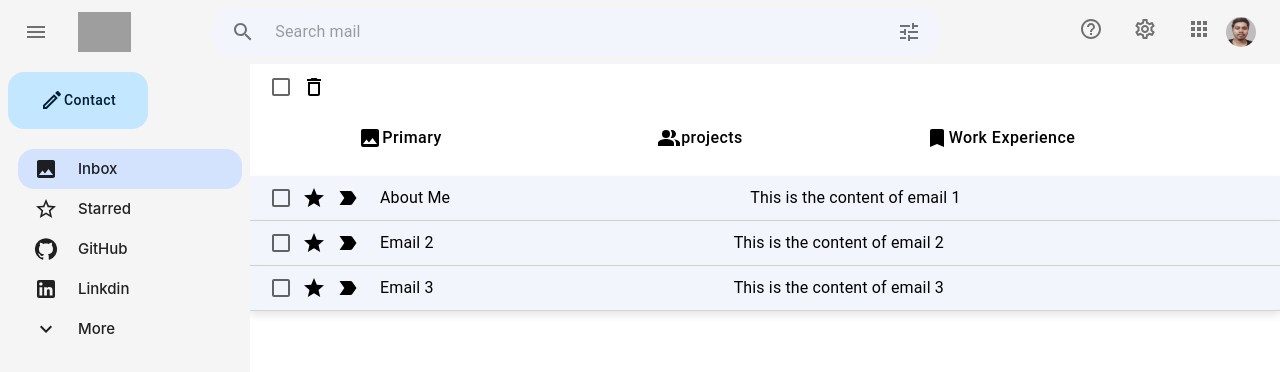
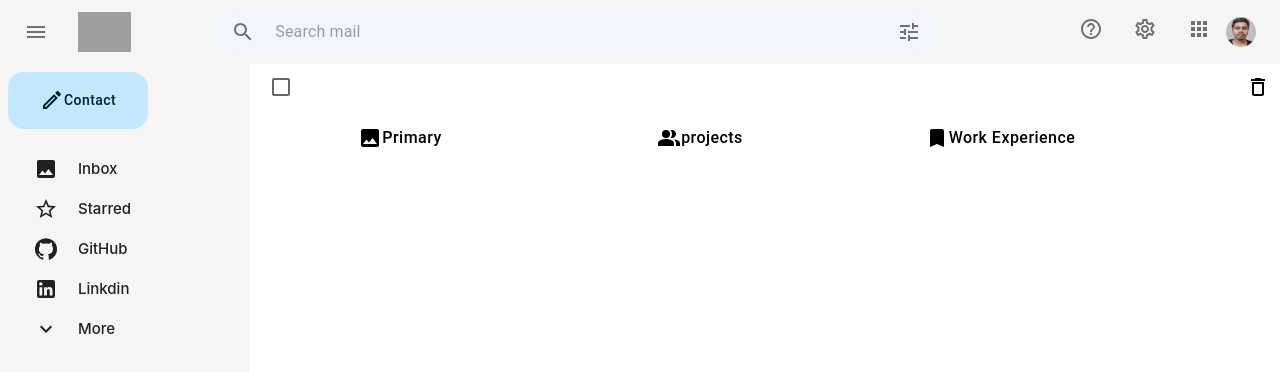
Before and after one commit to aksharkh/Gmail-Portfolio, a React (Create React App) app in the folder client/: page /emails/inbox in a window 1280 px wide. Shown: the top 372 px of the page. Built offline with nearby package versions, Linux system fonts and the light colour scheme; grey boxes are pictures that could not be loaded.

Commit message:
changed routings on buttons

```diff
--- a/client/src/App.js
+++ b/client/src/App.js
@@ -1,35 +1,33 @@
-import './App.css';
-import Header from './components/Header';
-import Sidebar from './components/Sidebar';
+import { createBrowserRouter, RouterProvider, Route, Navigate } from 'react-router-dom';
+import Main from './pages/Main';
+import Emails from './components/Emails';
+import Project from './components/Project';
+import Work from './components/Work';
+import Email from './components/Email';
+import ViewEmail from './components/ViewEmail';
 
-import Main from './pages/Main';
-import {routes} from './routes/routes';
-import { createBrowserRouter,  Route, Navigate, RouterProvider, createRoutesFromElements } from 'react-router-dom';
-
-
-const router = createBrowserRouter(
-  createRoutesFromElements(
-    <Route>
-      <Route path={routes.main.path} element={<Navigate to={`${routes.emails.path}/inbox`}/>} />
-      <Route path={routes.main.path} element={<routes.main.element/>}>
-        <Route path={`${routes.emails.path}/:type`} element={<routes.emails.element />} />
-        <Route path={routes.view.path} element={<routes.view.element />} />
-      </Route>
-
-    </Route>
-  )
-
-)
+const router = createBrowserRouter([
+  {
+    path: '/',
+    element: <Main />, // Main layout with Header and Sidebar
+    children: [
+      {
+        path: 'emails/inbox',
+        element: <Emails />,
+        children: [
+          { path: 'primary', element: <Email /> },
+          { path: 'primary/:emailId', element: <ViewEmail /> },
+          { path: 'project', element: <Project /> },
+          { path: 'work', element: <Work /> },
+        ],
+      },
+      { path: '/', element: <Navigate to="/emails/inbox/primary" /> }, // Redirect to default
+    ],
+  },
+]);
 
 function App() {
-  return (
-
-
-       <RouterProvider router={router} />
-
-
-
-  );
+  return <RouterProvider router={router} />;
 }
 
 export default App;
--- a/client/src/components/Email.jsx
+++ b/client/src/components/Email.jsx
@@ -1,9 +1,7 @@
 import { LabelImportant, StarOutlined } from '@mui/icons-material';
 import { Checkbox, Box, styled, Typography } from '@mui/material';
-import React, { useState } from 'react';
-import ViewEmail from './ViewEmail';
-import ViewEmail1 from './ViewEmail1';
-import ViewEmail2 from './ViewEmail2';
+import React from 'react';
+import { useNavigate } from 'react-router-dom';
 
 const Wrapper = styled(Box)({
   padding: '0 0 0 10px',
@@ -27,28 +25,18 @@ const Wrapper = styled(Box)({
 });
 
 function Email() {
-  const [activeEmail, setActiveEmail] = useState(null);
+  const navigate = useNavigate();  // Initialize navigate
 
   const emails = [
-    { id: 1, subject: 'About Me', content: 'This is the content of email 1' },
-    { id: 2, subject: 'Email 2', content: 'This is the content of email 2' },
-    { id: 3, subject: 'Email 3', content: 'This is the content of email 3' },
+    { id: 1, subject: 'About Me', content: 'This is the content of email 1', path: 'aboutme' },
+    { id: 2, subject: 'Email 2', content: 'This is the content of email 2', path: 'email2' },
+    { id: 3, subject: 'Email 3', content: 'This is the content of email 3', path: 'email3' },
   ];
 
-  const handleBoxClick = (emailId) => {
-    setActiveEmail(emailId);
+  // Handle email click by navigating to the email detail route
+  const handleEmailClick = (emailId) => {
+    navigate(`/emails/inbox/primary/${emailId}`);  // Navigate to the email detail view
   };
-  if (activeEmail === 1) {
-    return <ViewEmail onClose={() => setActiveEmail(null)} />;
-  }
-
-  if (activeEmail === 2) {
-    return <ViewEmail1 onClose={() => setActiveEmail(null)} />;
-  }
-
-  if (activeEmail === 3) {
-    return <ViewEmail2 onClose={() => setActiveEmail(null)} />;
-  }
 
   return (
     <Box>
@@ -58,7 +46,7 @@ function Email() {
           <StarOutlined />
           <LabelImportant style={{ marginLeft: '10px' }} />
           <Box
-            onClick={() => handleBoxClick(email.id)}
+            onClick={() => handleEmailClick(email.id)}  // Use navigate here
             style={{ cursor: 'pointer' }}
           >
             <Typography>{email.subject}</Typography>
--- a/client/src/components/Emails.jsx
+++ b/client/src/components/Emails.jsx
@@ -1,63 +1,50 @@
-
-import React, {useState} from 'react'
-import { useOutletContext } from 'react-router-dom'
-import {Box,Button, Checkbox, List, Typography, styled} from '@mui/material'
-import { Bookmark, DeleteOutline,  Image, PeopleAlt} from '@mui/icons-material'
-import Email from './Email';
+import React from 'react';
+import { useNavigate, useLocation, Outlet } from 'react-router-dom';
+import { Box, Button, Checkbox, List, styled } from '@mui/material';
+import { DeleteOutline } from '@mui/icons-material';
 import { buttonData } from './config/buttonconfig';
-import Project from './Project';
-import Work from './Work';
-import ViewEmail from './ViewEmail';
-
+import { useOutletContext } from 'react-router-dom';
 
 const Wrapperprimary = styled(Box)({
   display: 'flex',
   alignItems: 'center',
-  '& > button':{
+  '& > button': {
     minWidth: 300,
-
-  }
-})
+  },
+});
 
 function Emails() {
   const {openDrawer} = useOutletContext();
-  const [activeButton, setActiveButton] = useState(null);
+  const navigate = useNavigate();
+  const location = useLocation();
 
+  // Extract the active tab from the URL
+  const activeTab = location.pathname.split('/').pop();
 
-
-  const handleButtonClick = (index) => {
-    setActiveButton(index);
-  };
-
-
-
-
-
-
-  const renderContent = () => {
-
-    switch (activeButton) {
-      case 0:
-        return <Email />;
-      case 1:
-        return <Project />;
-      case 2:
-        return <Work />;
-      default:
-        return <Email />;
-    }
+  const handleButtonClick = (path) => {
+    navigate(`/emails/inbox/${path}`); // Navigate to the new URL
   };
   return (
     <Box style={openDrawer ? {marginLeft: 250, width:'calc(100% - 250px)'} : {width:'100%'}}>
-      <Box style = {{padding:'2px 10px 0 10px',display: 'flex', justifycontent: 'space-between', alignItems: 'center'}}>
+      {/* Top Actions */}
+      <Box
+        style={{
+          padding: '2px 10px 0 10px',
+          display: 'flex',
+          justifyContent: 'space-between',
+          alignItems: 'center',
+        }}
+      >
         <Checkbox />
         <DeleteOutline />
       </Box>
+
+      {/* Button Navigation */}
       <Wrapperprimary>
-      {buttonData.map((button, index) => (
+        {buttonData.map((button, index) => (
           <Button
             key={button.name}
-            onClick={() => handleButtonClick(index)}
+            onClick={() => handleButtonClick(button.path)}
             sx={{
               height: '60px',
               color: 'black',
@@ -65,24 +52,26 @@ function Emails() {
               textTransform: 'none',
               border: 'none',
               borderRadius: 0,
-              backgroundColor: activeButton === index ? 'lightgray' : 'white',
-              borderBottom: activeButton === index ? '2px solid black' : 'none',
+              backgroundColor: activeTab === button.path ? 'lightgray' : 'white',
+              borderBottom: activeTab === button.path ? '2px solid black' : 'none',
               '&:hover': {
-                backgroundColor: activeButton === index ? 'gray' : 'gray',
+                backgroundColor: activeTab === button.path ? 'gray' : 'lightgray',
               },
             }}
-            variant={activeButton === index ? 'contained' : 'outlined'}
+            variant={activeTab === button.path ? 'contained' : 'outlined'}
           >
             {button.icon}
             {button.title}
           </Button>
         ))}
       </Wrapperprimary>
+
+      {/* Render Child Components */}
       <List>
-      {renderContent()}
+        <Outlet />
       </List>
     </Box>
-  )
+  );
 }
 
-export default Emails
+export default Emails;
--- a/client/src/components/SidebarContent.jsx
+++ b/client/src/components/SidebarContent.jsx
@@ -4,8 +4,6 @@ import { CreateOutlined } from '@mui/icons-material'
 import { SIDEBAR_DATA } from './config/sidebar.config'
 import ComposeMail from './ComposeMail'
 import { useParams } from 'react-router-dom'
-
-
 
 
 const Container = styled(Box)({
--- a/client/src/components/ViewEmail.jsx
+++ b/client/src/components/ViewEmail.jsx
@@ -2,14 +2,22 @@ import { ArrowBack, Delete, InsertEmoticon, Star } from '@mui/icons-material';
 import { Box, Typography } from '@mui/material';
 import React from 'react';
 import Image from '../assets/img.jpg';
+import { useNavigate } from 'react-router-dom';
+import { useParams } from 'react-router-dom';
 
 
-function ViewEmail({ onBackClick }) {
+function ViewEmail() {
+  const { emailId } = useParams();
+  const navigate = useNavigate();
+
+  const handleBackClick = () => {
+    navigate('/emails/inbox/primary'); // Navigate back to the "Primary" emails section
+  };
   return (
     <Box>
       <Box>
-        <ArrowBack  style={{ marginLeft: '20px' }} onClick={onBackClick} />
-        <Delete style={{ marginLeft: '20px' }} />
+        <ArrowBack  style={{ marginLeft: '20px',cursor:'pointer' }} onClick={handleBackClick} />
+        <Delete style={{ marginLeft: '20px',cursor:'pointer' }} />
       </Box>
       <Box>
         <Typography style={{ marginLeft: '50%' }}>hello</Typography>
--- a/client/src/components/config/buttonconfig.js
+++ b/client/src/components/config/buttonconfig.js
@@ -4,19 +4,22 @@ export const buttonData = [
     {
         name:'primary',
         title:'Primary',
-        icon : <Image />
+        icon : <Image />,
+        path : 'primary'
 
     },
     {
         name:'projects',
         title:'projects',
-        icon : <PeopleAlt />
+        icon : <PeopleAlt />,
+        path : 'project'
 
     },
     {
         name:'work experience',
         title:'Work Experience',
-        icon : <Bookmark />
+        icon : <Bookmark />,
+        path : 'work'
 
     }
 ]
```
